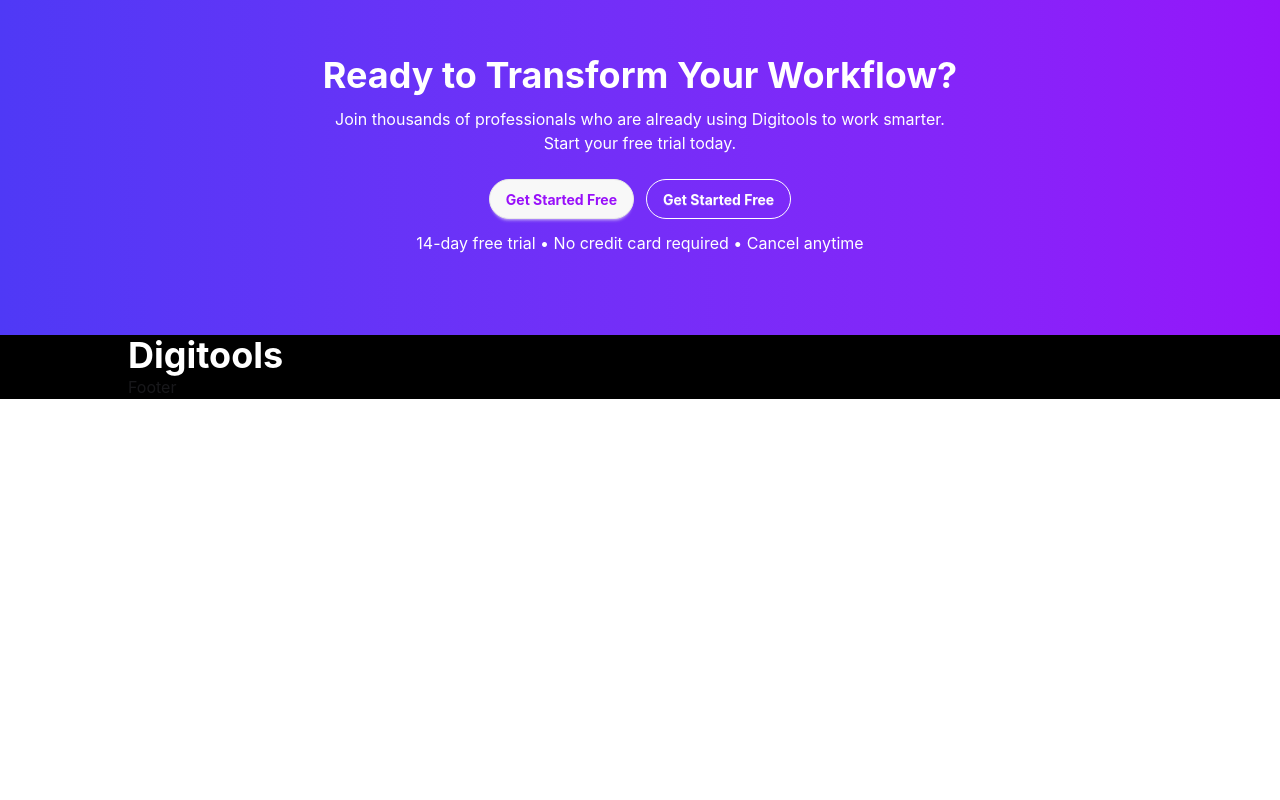
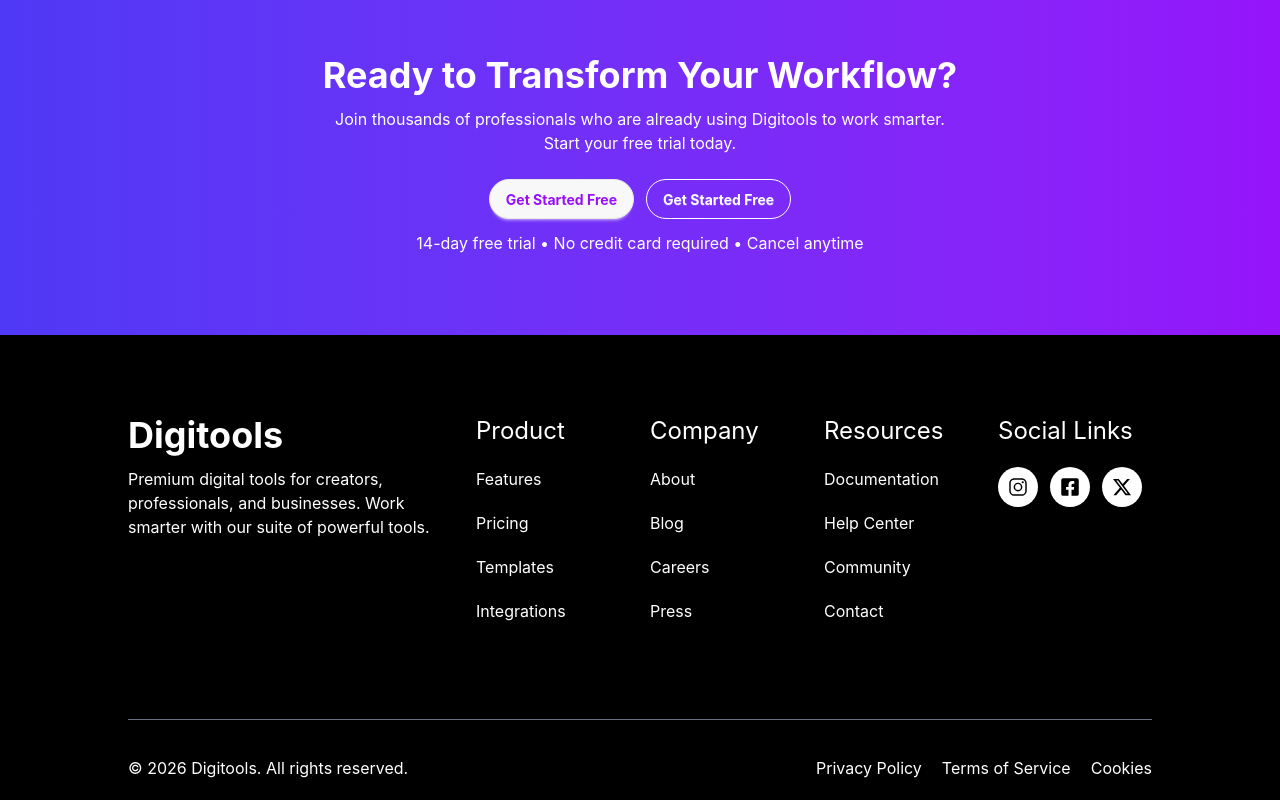
Before and after one commit to HumayunKabir1981/HK-B13-A6-DigiTools-Platform, a React (Vite) app: page / in a window 1280 px wide. Shown: the part 2073-2873 px from the top of the page. Before the commit the page ends 2472 px from the top, so only its background shows below. Built offline with nearby package versions, Linux system fonts and the light colour scheme.

Commit message:
Footer sec done

```diff
--- a/src/components/Footer.jsx
+++ b/src/components/Footer.jsx
@@ -1,23 +1,79 @@
-
+import { IoLogoInstagram } from "react-icons/io5";
+import { FaFacebookSquare } from "react-icons/fa";
+import { FaXTwitter } from "react-icons/fa6";
 
 const Footer = () => {
     return (
         <div className="w-full bg-black">
 
-            <div className=' w-full md:w-4/5  mx-auto '>
+            <div className=' w-full md:w-4/5  mx-auto  '>
 
-                <div className='flex justify-between items-stretch gap-5'>
+                <div className=' text-white grid grid-cols-6 gap-5 py-20'>
 
 
-                    <div>
-                        <h2 className="text-4xl text-white font-bold">Digitools</h2>
+                    <div className="col-span-2">
+                        <h2 className="text-4xl  font-bold mb-3">Digitools</h2>
+                        <p>
+                            Premium digital tools for creators, professionals, and businesses. Work smarter with our suite of powerful tools.
+                        </p>
+                    </div>
+
+                    <div className="flex flex-col gap-5">
+                        <h2 className="text-2xl">Product</h2>
+                        <h4>Features</h4>
+                        <h4>Pricing</h4>
+                        <h4>Templates</h4>
+                        <h4>Integrations</h4>
+                    </div>
+
+                    <div className="flex flex-col gap-5">
+                        <h2 className="text-2xl">Company</h2>
+                        <h4>About</h4>
+                        <h4>Blog</h4>
+                        <h4>Careers</h4>
+                        <h4>Press</h4>
+                    </div>
+
+                    <div className="flex flex-col gap-5">
+                        <h2 className="text-2xl">Resources</h2>
+                        <h4>Documentation</h4>
+                        <h4>Help Center</h4>
+                        <h4>Community</h4>
+                        <h4>Contact</h4>
+                    </div>
+
+                    <div className="flex flex-col gap-5">
+                        <h2 className="text-2xl">Social Links</h2>
+
+                        <div className="flex gap-3">
+
+                            <div className="rounded-full bg-white h-10 w-10 flex justify-center items-center">
+                                <IoLogoInstagram className="text-xl text-black"/>
+                            </div>
+                            <div className="rounded-full bg-white h-10 w-10 flex justify-center items-center">
+                                 <FaFacebookSquare className="text-xl text-black" />
+                            </div>
+                            <div className="rounded-full bg-white h-10 w-10 flex justify-center items-center">
+                                 <FaXTwitter className="text-xl text-black" />
+                            </div>
+
+                        </div>
+
                     </div>
 
                 </div>
 
-                <div>
+                <div className="h-[1px] bg-gray-500 my-4"></div>
+                <div className="text-white flex justify-between py-5">
 
-                    <h1>Footer</h1>
+                    <h1 >© 2026 Digitools. All rights reserved.</h1>
+
+
+                    <div className="flex gap-5">
+                        <h4>Privacy Policy </h4>
+                        <h4>Terms of Service   </h4>
+                        <h4>Cookies </h4>
+                    </div>
                 </div>
 
 
```
Also changed, not shown: 1 other file (tests, documents, lock files or other folders).
